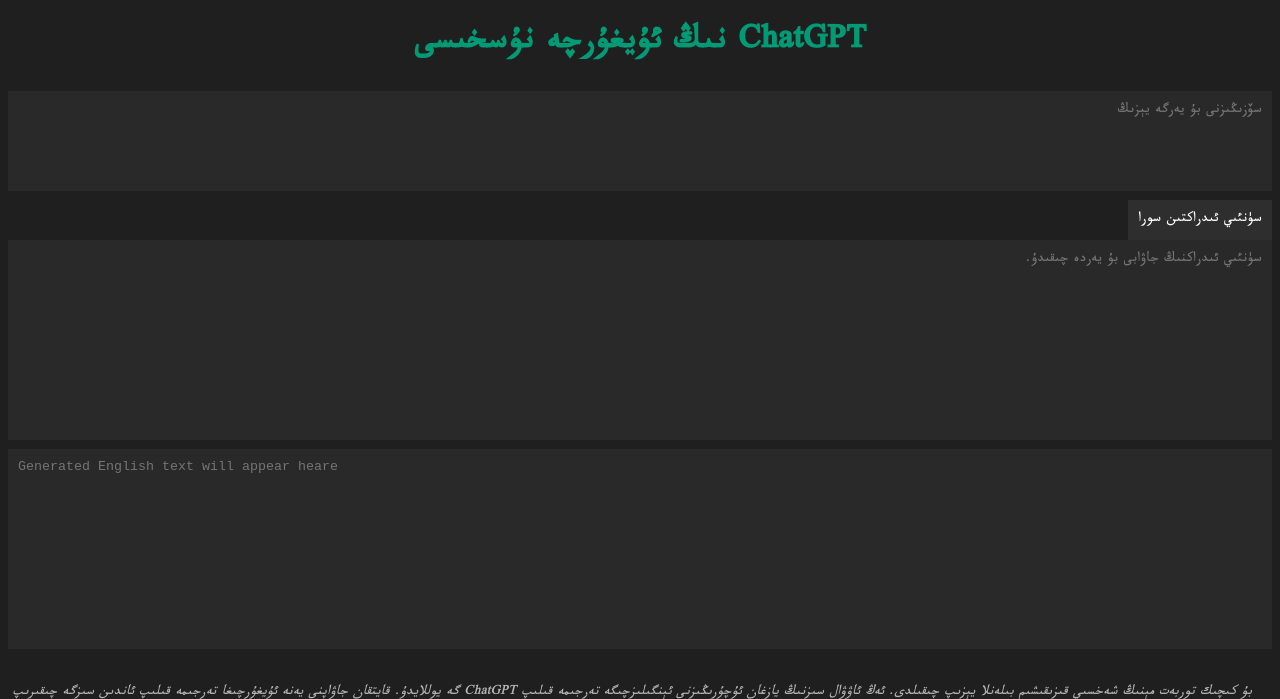
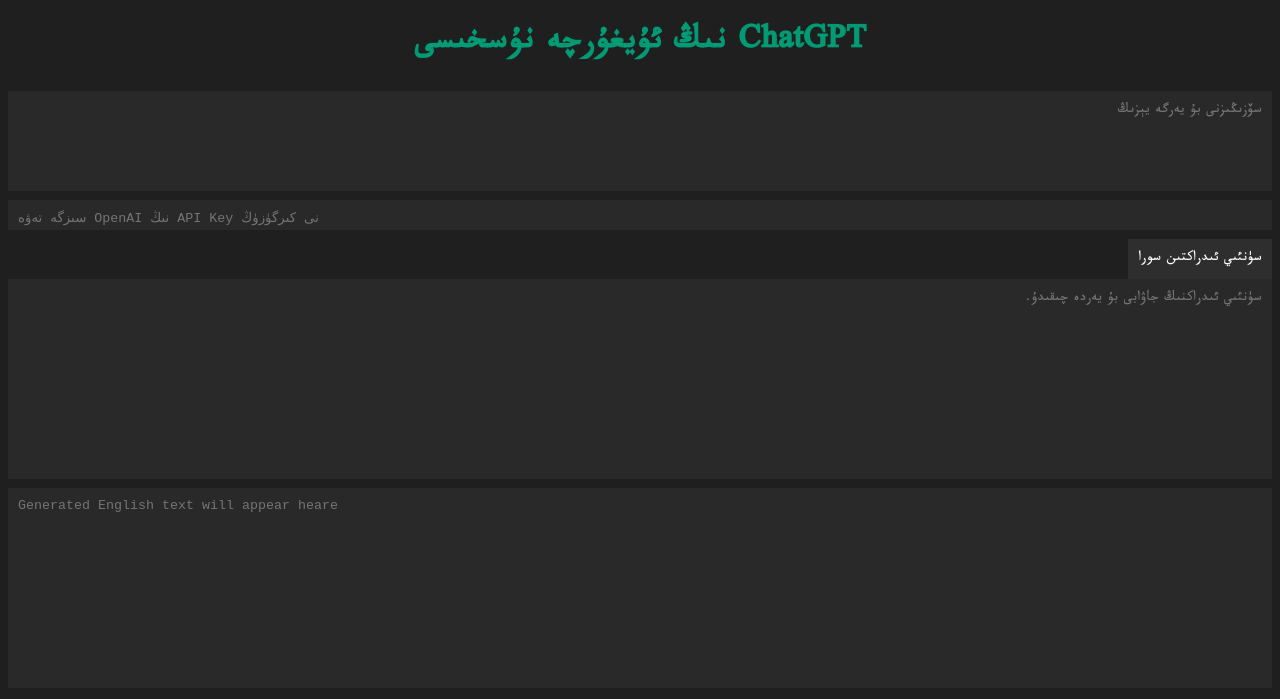
Before and after one commit to UyCoder/gpt-uyghur, a website: page index.html in a window 1280 px wide. Shown: the top 699 px of the page. Drawn offline with Linux system fonts and the light colour scheme.

Commit message:
add api key insertion

```diff
--- a/index.html
+++ b/index.html
@@ -28,6 +28,19 @@
             height: 100px;
             resize: none;
             font-family: 'alkatipTor' !important;
+
+        }
+
+        #inputAPIKey {
+            background-color: #292929;
+            color: #fff;
+            border: none;
+            padding: 10px;
+            width: 100%;
+            box-sizing: border-box;
+            height: 30px;
+            resize: none;
+            direction: ltr !important;
 
         }
 
@@ -94,6 +107,7 @@
 <body>
 <h1 id="b">ChatGPT نىڭ ئۇيغۇرچە نۇسخىسى</h1>
 <textarea id="input" placeholder="سۆزىڭىزنى بۇ يەرگە يېزىڭ"></textarea>
+<textarea id="inputAPIKey" placeholder="سىزگە تەۋە OpenAI نىڭ API Key نى كىرگۈزۈڭ"></textarea>
 <button id="submit">سۈنئىي ئىدراكتىن سورا </button>
 <textarea id="output" placeholder="سۈنئىي ئىدراكنىڭ جاۋابى بۇ يەردە چىقىدۇ."></textarea>
 <textarea id="outputEn" placeholder="Generated English text will appear heare"></textarea>
@@ -123,15 +137,18 @@
 
 
 <script>
-    const apiKey = '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';
+
     const submitButton = document.getElementById('submit');
     const inputField = document.getElementById('input');
+    const apiKeys = document.getElementById('inputAPIKey');
     const outputField = document.getElementById('output');
     const outputFieldEn = document.getElementById('outputEn');
 
     submitButton.addEventListener('click', async () => {
         // get input text as inputText variable
         const inputText = inputField.value;
+
+        const apiKey = apiKeys.value;
 
         // 1. translate inputText to english
         const reponseTransUyToEn = await fetch('https://api.niutrans.com/NiuTransServer/translation?from=uy&to=en&apikey=a8a17df6e4a80b5fbe84f12096353df8&src_text='+inputText);
```
